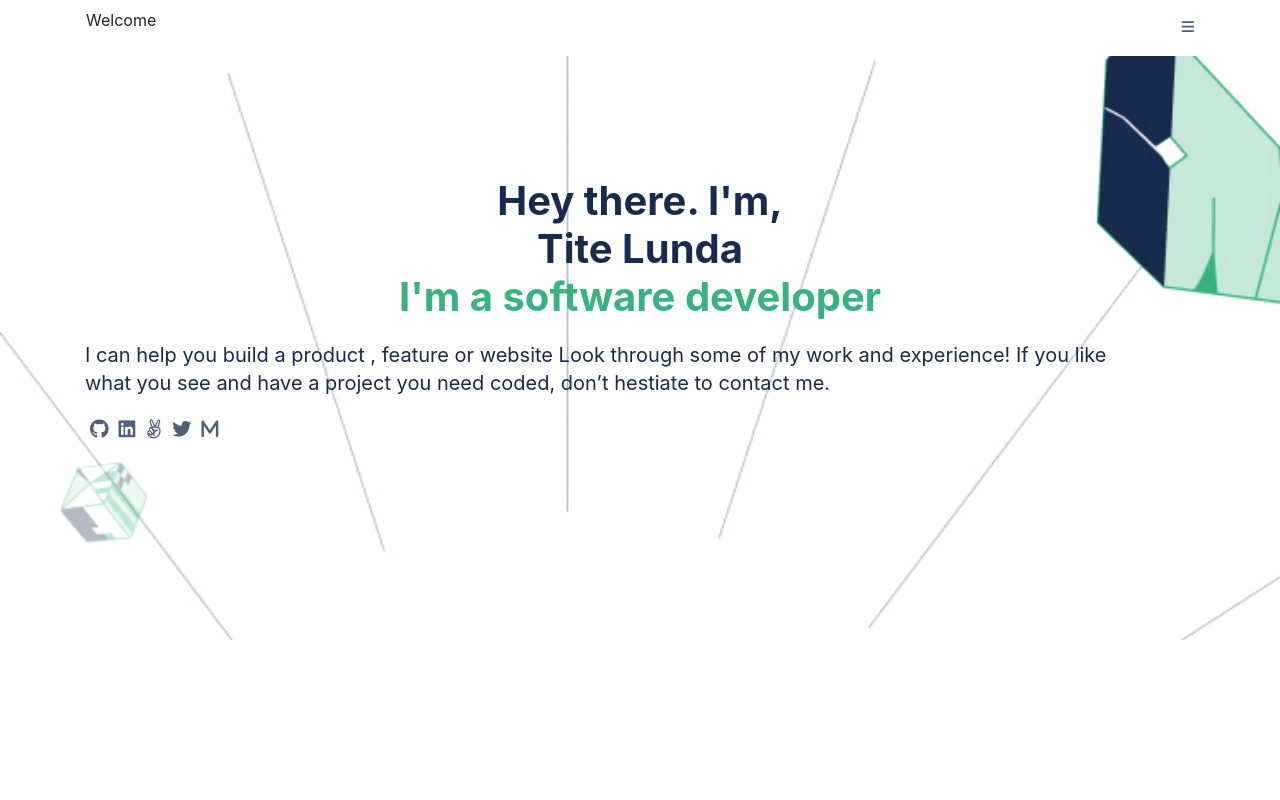
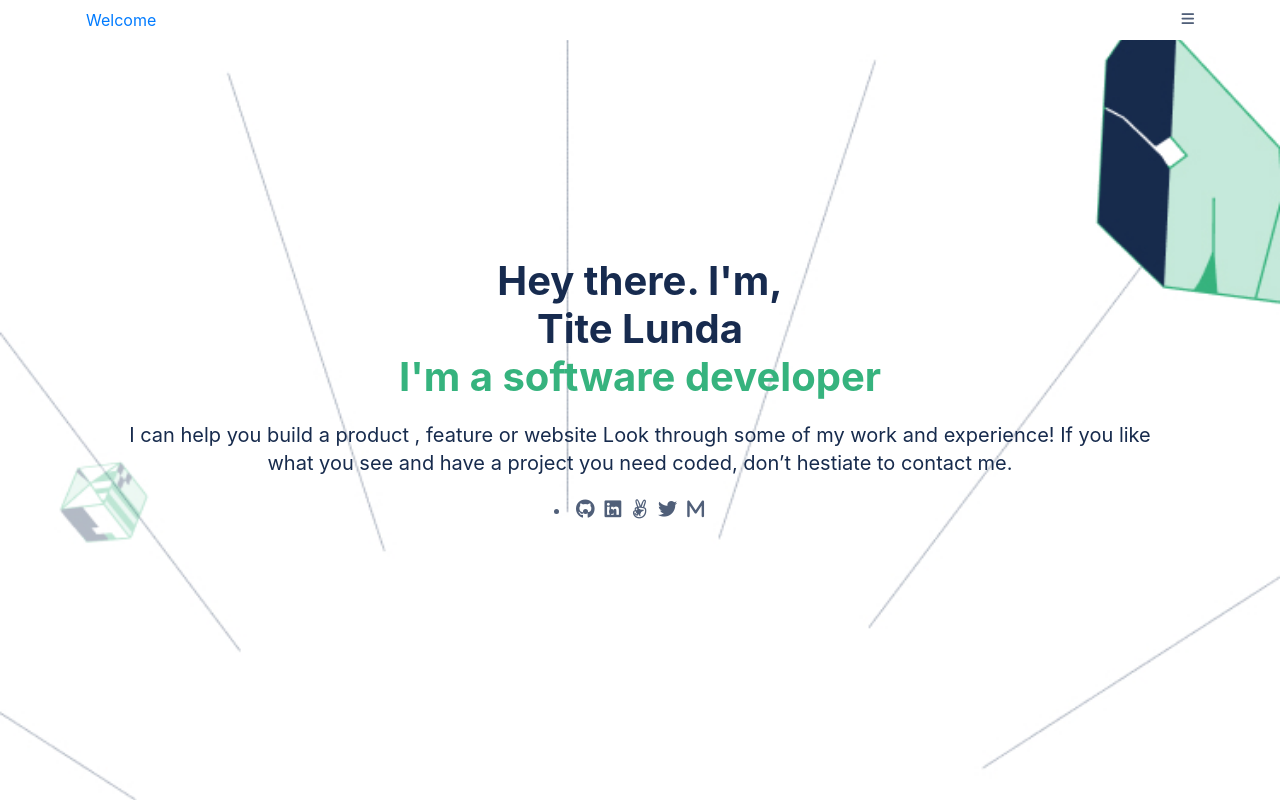
Before and after one commit to TiteLunda/Portofolio_Mob, a website: page index.html in a window 1280 px wide. Drawn offline with nearby package versions, Linux system fonts and the light colour scheme.

Commit message:
Fixing Errors

```diff
--- a/index.html
+++ b/index.html
@@ -15,7 +15,7 @@
 
 <body>
     <header class="navbar container fixed-top">
-        <p class="wel">Welcome</p>
+        <a href="" id="wel">Welcome</a>
         <nav class="menu">
             <i class="fa-solid fa-bars "></i>
         </nav>
--- a/style.css
+++ b/style.css
@@ -1,5 +1,4 @@
 @import url("https://fonts.googleapis.com/css2?family=Poppins&family=Ubuntu:wght@300&display=swap");
-
 .navbar {
     display: flex;
     flex-direction: row;
@@ -28,8 +27,8 @@
     flex-direction: column;
     align-items: center;
     justify-content: center;
-  height: 80vh;
-  background-image: url("./images/header-illsutration-mobile@2x.jpg");
+    height: 100vh;
+    background-image: url("/images/header-illsutration-mobile@2x.jpg");
     background-color: #fff;
     background-repeat: no-repeat;
     background-size: 100%;
@@ -54,12 +53,13 @@
     text-decoration: none;
     margin-top: 20px;
     line-height: 28px;
+    text-align: center;
 }
 
 .icon-group {
     display: flex;
     flex-direction: row;
-  list-style-type: none;
+    justify-content: center;
     padding: 0%;
 }
 
```
Lines whose indentation alone changed are shown as unchanged.
